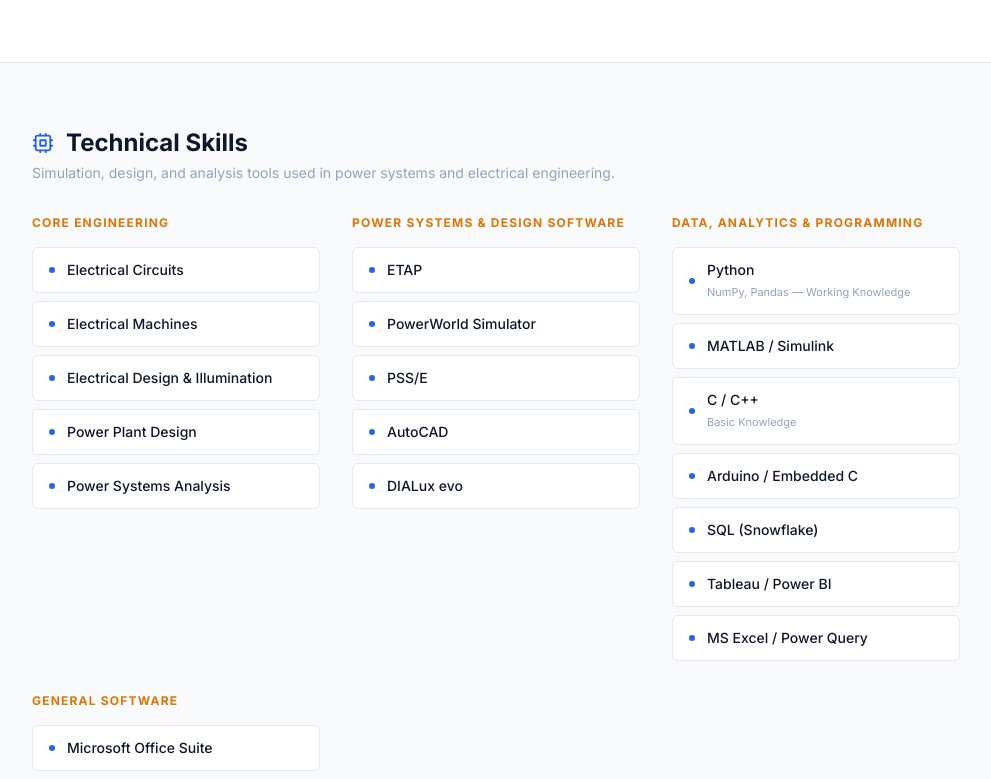
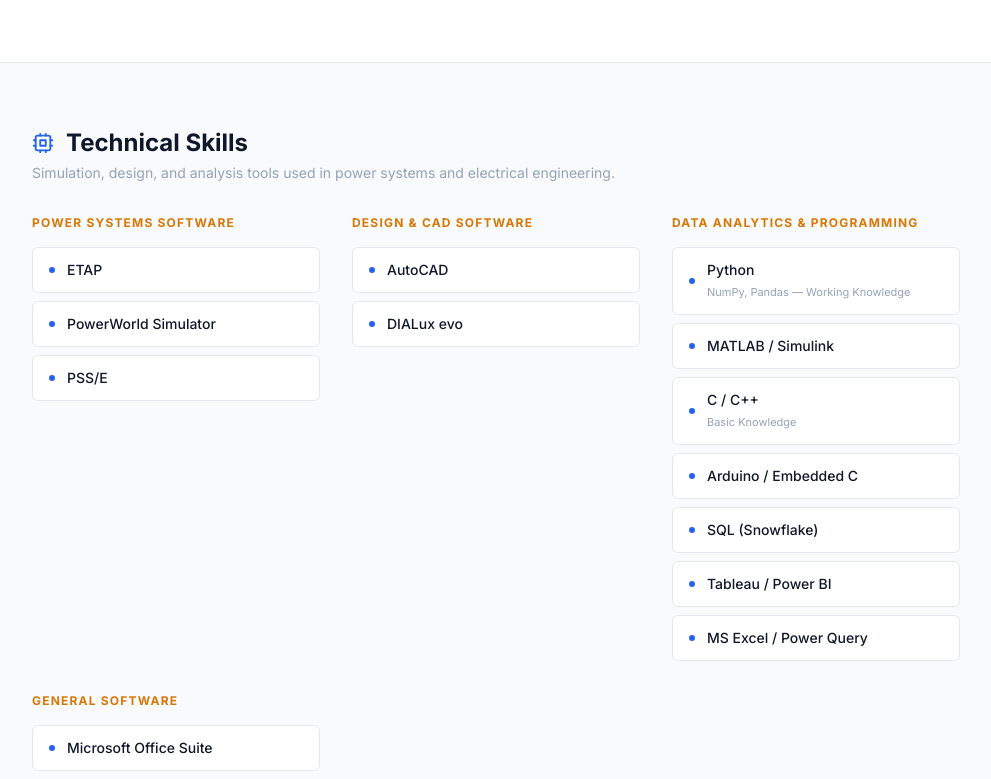
Before and after one commit to caetismus/caetismus.github.io, a React (Vite) app: page / in a window 1280 px wide. Shown: the part 3228-4007 px from the top of the page, without its empty margins (144-1135 px from the left). Built offline with nearby package versions, Linux system fonts and the light colour scheme.

Commit message:
Update education dates, remove eTESDA highlight, and restructure technical skills categories

```diff
--- a/src/data/constants.ts
+++ b/src/data/constants.ts
@@ -42,7 +42,7 @@
     school: 'Pamantasan ng Lungsod ng Maynila',
     degree: 'Bachelor of Science in Electrical Engineering',
     location: 'Intramuros, Manila',
-    year: '2020 – 2026',
+    year: 'Aug 2026',
     logo: 'assets/images/plm.png',
     highlights: [
       'Scholar: DOST-SEI Merit 2020',
@@ -54,7 +54,7 @@
     school: 'De La Salle University – Manila',
     degree: 'Senior High School, STEM',
     location: 'Malate, Manila',
-    year: '2018 – 2020',
+    year: 'May 2020',
     logo: 'assets/images/dlsu.png',
     highlights: [
       'Member: DLSU SHS Robotics and Engineering Club',
@@ -134,7 +134,6 @@
     year: '2025',
     logo: 'assets/images/tesda.png',
     link: 'https://drive.google.com/drive/folders/17bun6aQXyKUEdBzQPfa1MNRRDbFNbrkr?usp=sharing',
-    highlight: true,
   },
   {
     title: 'Merit Scholar',
@@ -203,28 +202,23 @@
 //  TECHNICAL SKILLS (Consolidated Tech Stack & Skills)
 // =============================================================================
 export const TECHNICAL_SKILLS: SkillItem[] = [
-  // Core Engineering
-  { name: 'Electrical Circuits', category: 'Core Engineering' },
-  { name: 'Electrical Machines', category: 'Core Engineering' },
-  { name: 'Electrical Design & Illumination', category: 'Core Engineering' },
-  { name: 'Power Plant Design', category: 'Core Engineering' },
-  { name: 'Power Systems Analysis', category: 'Core Engineering' },
+  // Power Systems Software
+  { name: 'ETAP', category: 'Power Systems Software' },
+  { name: 'PowerWorld Simulator', category: 'Power Systems Software' },
+  { name: 'PSS/E', category: 'Power Systems Software' },
 
-  // Power Systems & Design Software
-  { name: 'ETAP', category: 'Power Systems & Design Software' },
-  { name: 'PowerWorld Simulator', category: 'Power Systems & Design Software' },
-  { name: 'PSS/E', category: 'Power Systems & Design Software' },
-  { name: 'AutoCAD', category: 'Power Systems & Design Software' },
-  { name: 'DIALux evo', category: 'Power Systems & Design Software' },
+  // Design & CAD Software
+  { name: 'AutoCAD', category: 'Design & CAD Software' },
+  { name: 'DIALux evo', category: 'Design & CAD Software' },
 
-  // Data, Analytics & Programming
-  { name: 'Python', category: 'Data, Analytics & Programming', details: 'NumPy, Pandas — Working Knowledge' },
-  { name: 'MATLAB / Simulink', category: 'Data, Analytics & Programming' },
-  { name: 'C / C++', category: 'Data, Analytics & Programming', details: 'Basic Knowledge' },
-  { name: 'Arduino / Embedded C', category: 'Data, Analytics & Programming' },
-  { name: 'SQL (Snowflake)', category: 'Data, Analytics & Programming' },
-  { name: 'Tableau / Power BI', category: 'Data, Analytics & Programming' },
-  { name: 'MS Excel / Power Query', category: 'Data, Analytics & Programming' },
+  // Data Analytics & Programming
+  { name: 'Python', category: 'Data Analytics & Programming', details: 'NumPy, Pandas — Working Knowledge' },
+  { name: 'MATLAB / Simulink', category: 'Data Analytics & Programming' },
+  { name: 'C / C++', category: 'Data Analytics & Programming', details: 'Basic Knowledge' },
+  { name: 'Arduino / Embedded C', category: 'Data Analytics & Programming' },
+  { name: 'SQL (Snowflake)', category: 'Data Analytics & Programming' },
+  { name: 'Tableau / Power BI', category: 'Data Analytics & Programming' },
+  { name: 'MS Excel / Power Query', category: 'Data Analytics & Programming' },
 
   // General Software
   { name: 'Microsoft Office Suite', category: 'General Software' },
```
